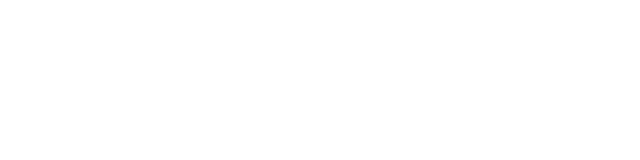
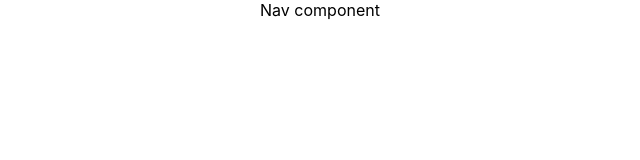
Before and after one commit to alasiamd/PI-Dogs-main, a React (Create React App) app in the folder client/: page /new in a window 1280 px wide. Shown: the top 160 px of the page, without its empty margins (320-960 px from the left). Built offline with nearby package versions, Linux system fonts and the light colour scheme.

Commit message:
Mejorando el renderizado de la Navbar

```diff
--- a/client/src/App.js
+++ b/client/src/App.js
@@ -1,4 +1,4 @@
-import { Routes, Route, useLocation } from 'react-router-dom';
+import { Routes, Route } from 'react-router-dom';
 import './App.css';
 import LandingPage from './components/landing-page/landingPage';
 import HomePage from './components/home_page/homePage';
@@ -7,16 +7,20 @@
 import NavBar from './components/nav_bar/navBar';
 
 function App() {
-  const location = useLocation();
+  // const location = useLocation();
+
 
   return (
     <div className='App'>
-    {location.pathname !== "/landing" && <NavBar />}
+    {/* {location.pathname !== "/" && <NavBar />} */}
+
+    <NavBar />
     <Routes>
-      <Route path="/landing" element={<LandingPage />} />
+      <Route path="/" element={<LandingPage />} />
       <Route path="/home" element={<HomePage />} />
       <Route path="/details/:id" element={<Details />} />
       <Route path="/new" element={<NewDog />} />
+      <Route path="*" element={<LandingPage />} />
     </Routes>
     </div>
 
--- a/client/src/components/nav_bar/navBar.jsx
+++ b/client/src/components/nav_bar/navBar.jsx
@@ -1,15 +1,24 @@
 import React from 'react';
 import styles from './navBar.module.css';
+import { useLocation } from 'react-router-dom';
 
 const NavBar = () => {
+  const location = useLocation();
 
+  if (location.pathname === '/home' || location.pathname === '/new') {
+    return (
 
+      <div className={styles.card}>
+        Nav component
+      </div>
+    );
+  }
+  else {
+    return (
+    <></>
+    );
+  }
 
-  return (
-    <div className={styles.card}>
-      {/* Contenido del componente */}
-    </div>
-  );
 };
 
 export default NavBar;
```
